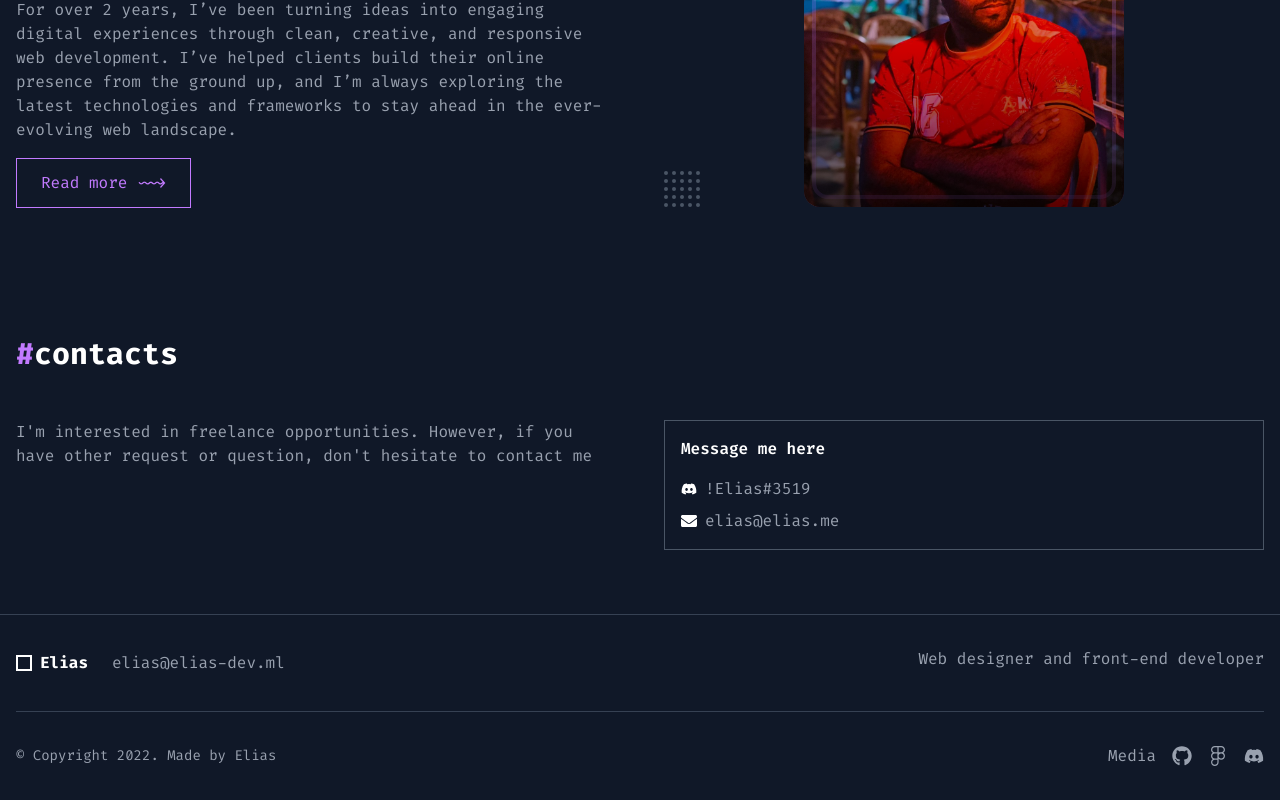
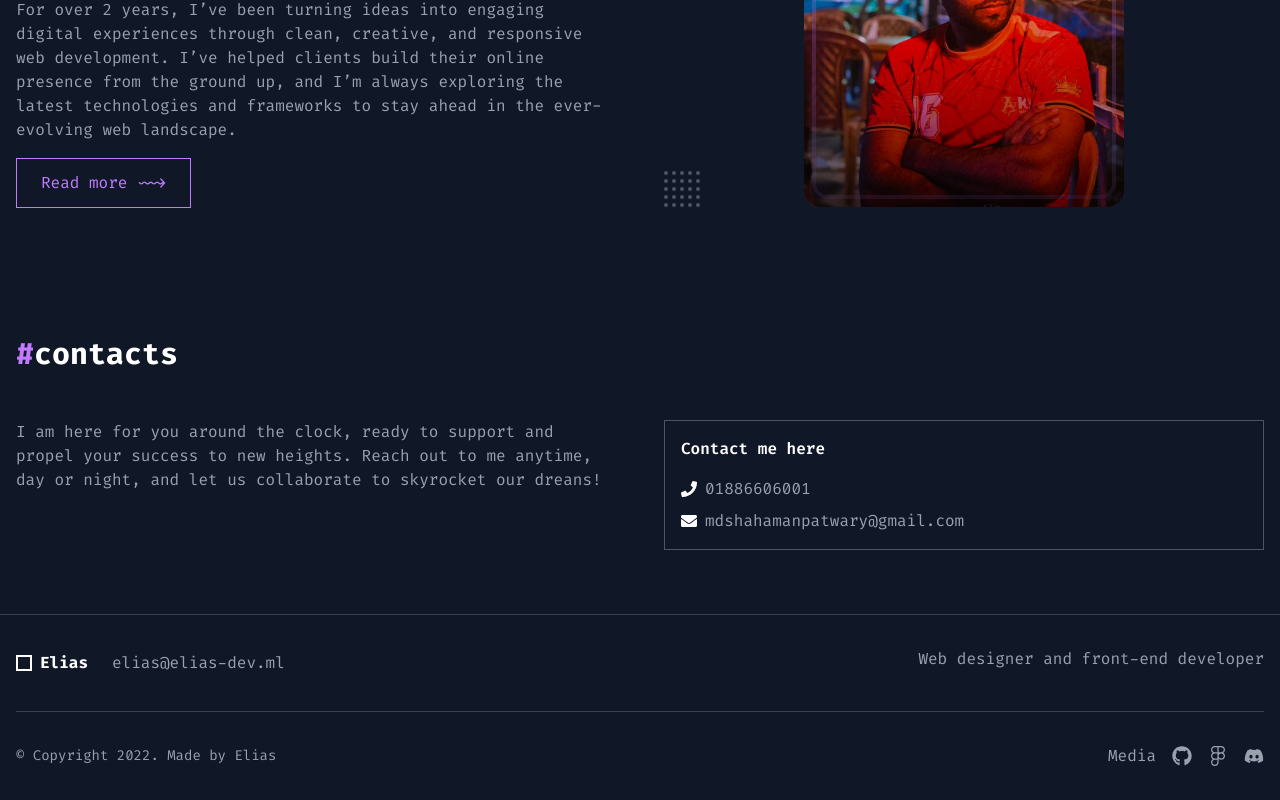
Before and after one commit to TAIJULAMAN/portfolio-new, a React (Vite) app: page / in a window 1280 px wide. Shown: the part 2585-3385 px from the top of the page. Built offline with nearby package versions, Linux system fonts and the light colour scheme.

Commit message:
redesign the contact section

```diff
--- a/src/pages/Contacts/Contacts.jsx
+++ b/src/pages/Contacts/Contacts.jsx
@@ -1,5 +1,5 @@
 import React from 'react';
-import { FaDiscord, FaEnvelope } from 'react-icons/fa';
+import { FaDiscord, FaEnvelope, FaPhone } from 'react-icons/fa';
 export default function Contacts() {
     return (
         <section id="contacts" className="container mx-auto px-4 py-16">
@@ -10,22 +10,21 @@ export default function Contacts() {
             <div className="grid lg:grid-cols-2 gap-12">
                 <div>
                     <p className="text-gray-400 mb-8">
-                        I'm interested in freelance opportunities. However, if you have other request or question, don't hesitate to
-                        contact me
+                        I am here for you around the clock, ready to support and propel your success to new heights. Reach out to me anytime, day or night, and let us collaborate to skyrocket our dreans!
                     </p>
                 </div>
 
                 <div className="space-y-4">
                     <div className="border border-gray-600 p-4">
-                        <h3 className="font-semibold mb-4">Message me here</h3>
+                        <h3 className="font-semibold mb-4">Contact me here</h3>
                         <div className="space-y-2">
                             <div className="flex items-center space-x-2">
-                                <FaDiscord className="w-4 h-4" />
-                                <span className="text-gray-400">!Elias#3519</span>
+                                <FaPhone className="w-4 h-4" />
+                                <span className="text-gray-400">01886606001</span>
                             </div>
                             <div className="flex items-center space-x-2">
                                 <FaEnvelope className="w-4 h-4" />
-                                <span className="text-gray-400">elias@elias.me</span>
+                                <span className="text-gray-400">mdshahamanpatwary@gmail.com</span>
                             </div>
                         </div>
                     </div>
```
